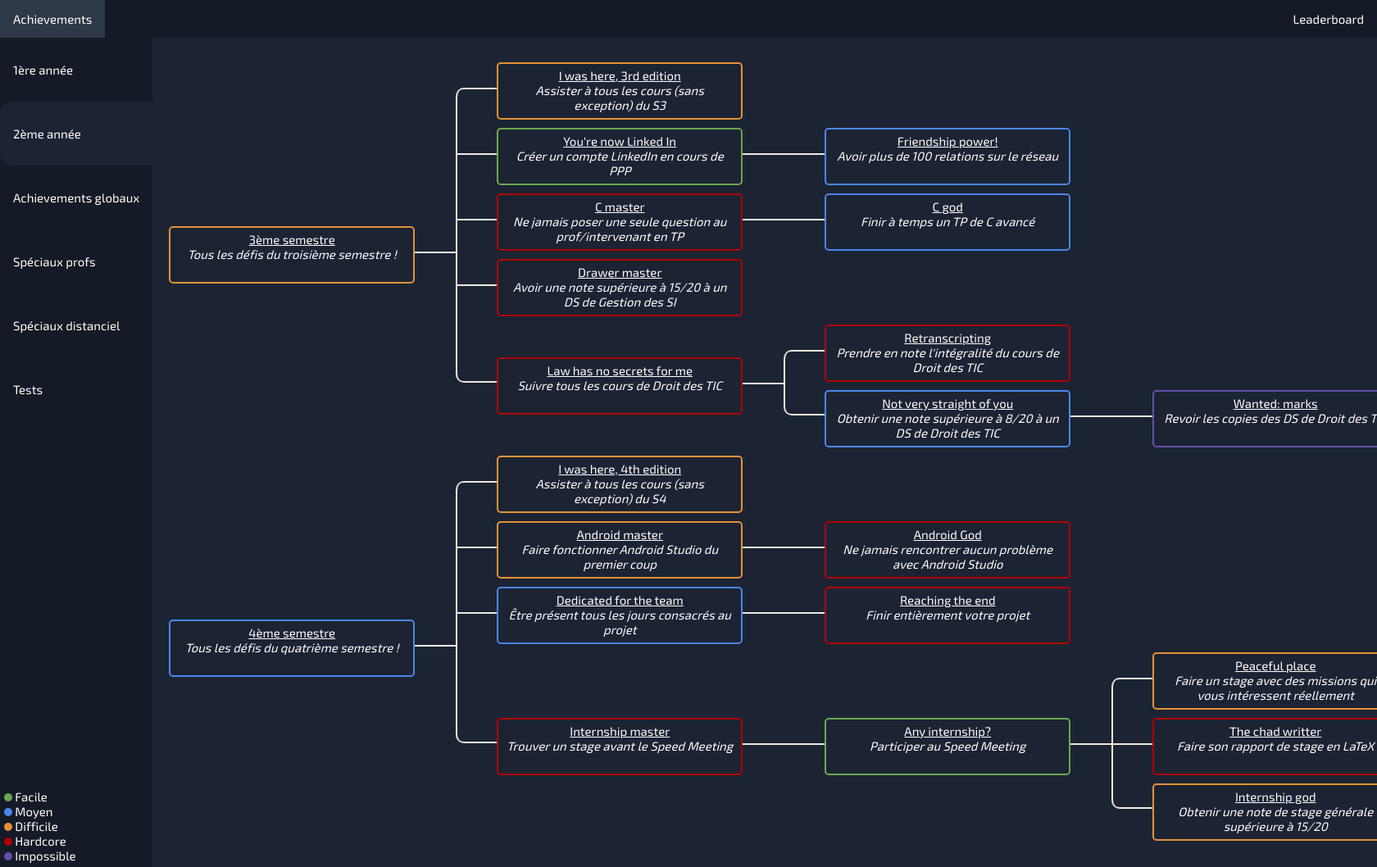
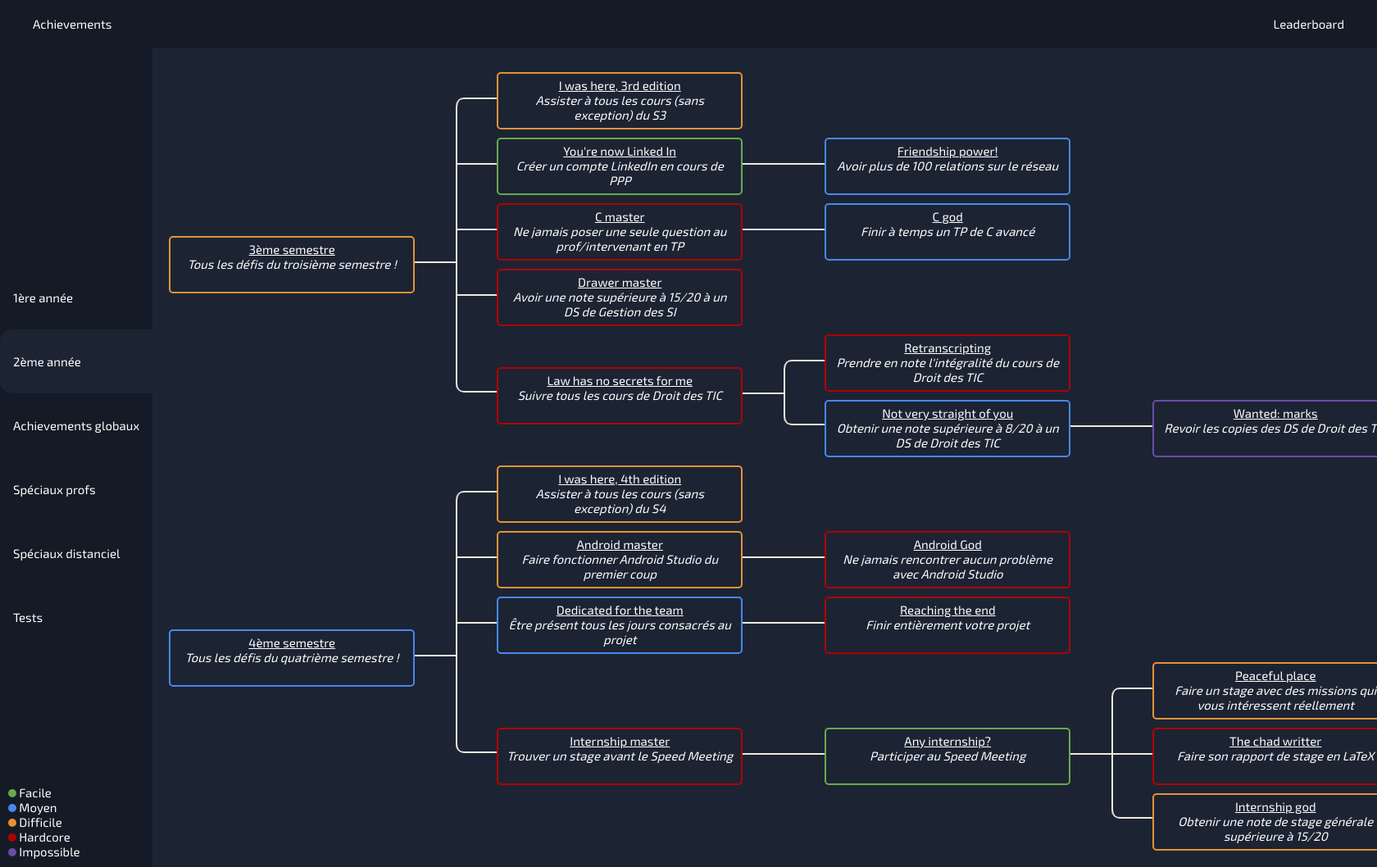
Before and after one commit to nalo26/Achievements-of-IUT, a Flask app: page /achievements/1 in a window 1680 px wide; the page is wider, and only the part inside the window is pictured. Shown: that part at 82% size. Run offline with Flask 2, Linux system fonts and the light colour scheme.

Commit message:
css is now DONE yahoo

```diff
--- a/static/Achievements.json
+++ b/static/Achievements.json
@@ -696,7 +696,35 @@
             {
                 "name": "Easy",
                 "lore": "Easy",
-                "difficulty": 1
+                "difficulty": 1,
+                "childs": [
+                    {
+                        "name": "Normal",
+                        "lore": "Normal",
+                        "difficulty": 2,
+                        "childs": [
+                            {
+                                "name": "Hard",
+                                "lore": "Hard",
+                                "difficulty": 3,
+                                "childs": [
+                                    {
+                                        "name": "Hardcore",
+                                        "lore": "Hardcore",
+                                        "difficulty": 4,
+                                        "childs": [
+                                            {
+                                                "name": "Impossible",
+                                                "lore": "Impossible",
+                                                "difficulty": 5
+                                            }
+                                        ]
+                                    }
+                                ]
+                            }
+                        ]
+                    }
+                ]
             },
             {
                 "name": "Normal",
--- a/static/css/main.css
+++ b/static/css/main.css
@@ -35,3 +35,32 @@ p.title {
     text-decoration: underline;
     margin: 0;
 }
+
+.difficulties {
+    padding: 10px;
+    margin-top: auto;
+    position: absolute;
+    bottom: 0;
+    left: 0;
+}
+
+.dot {
+    display: inline-block;
+    width: 10px;
+    height: 10px;
+    border-radius: 50%;
+}
+
+/* Scrollbar */
+
+/* width */
+::-webkit-scrollbar {
+    width: 10px;
+    height: 10px;
+}
+
+/* Handle */
+::-webkit-scrollbar-thumb {
+    background: var(--dark-link);
+    border-radius: 5px;
+}
--- a/static/css/navbar.css
+++ b/static/css/navbar.css
@@ -4,7 +4,9 @@
 
 .navbar {
     grid-area: head;
+    overflow: hidden;
     background: var(--secondary-color);
+    padding: 0 20px;
 }
 
 .navbar li {
@@ -16,7 +18,8 @@
     text-decoration: none;
     display: block;
     color: var(--text);
-    padding: 14px 16px;
+    /* padding: 14px 16px; */
+    padding: 20px;
 }
 
 .navbar a:hover {
--- a/static/css/sidebar.css
+++ b/static/css/sidebar.css
@@ -1,11 +1,13 @@
 .sidebar {
     grid-area: nav;
+    overflow: hidden;
     background-color: var(--secondary-color);
     list-style: none;
     display: flex;
     flex-direction: column;
     align-items: flex-start;
     justify-content: center;
+    max-width: 190px;
 }
 
 .sidebar li {
@@ -39,15 +41,3 @@
     border-top-left-radius: 15px;
     border-bottom-left-radius: 15px;
 }
-
-.difficulties {
-    padding: 5px;
-    margin-top: auto;
-}
-
-.dot {
-    display: inline-block;
-    width: 10px;
-    height: 10px;
-    border-radius: 50%;
-}
--- a/static/css/tree.css
+++ b/static/css/tree.css
@@ -1,6 +1,8 @@
 .tree-div {
-    margin: 20px;
+    margin: 0;
+    padding: 20px;
     grid-area: main;
+    overflow: auto;
 }
 
 *, *:before, *:after {
--- a/templates/achievements.html
+++ b/templates/achievements.html
@@ -13,13 +13,14 @@
         {% for a in achievements %}
             <li class="{{ 'active' if loop.index-1 == category else '' }}"><a title="{{ a.lore }}" href="/achievements/{{ loop.index-1 }}">{{ a.name }}</a></li>
         {% endfor %}
+    </div>
+
     <div class="difficulties">
         <div class="dot" style="background-color: var(--difficulty-1);"></div>&nbsp;Facile<br/>
         <div class="dot" style="background-color: var(--difficulty-2);"></div>&nbsp;Moyen<br/>
         <div class="dot" style="background-color: var(--difficulty-3);"></div>&nbsp;Difficile<br/>
         <div class="dot" style="background-color: var(--difficulty-4);"></div>&nbsp;Hardcore<br/>
         <div class="dot" style="background-color: var(--difficulty-5);"></div>&nbsp;Impossible
-        </div>
     </div>
 
     <div class="tree-div">
```
Lines whose indentation alone changed are shown as unchanged.
